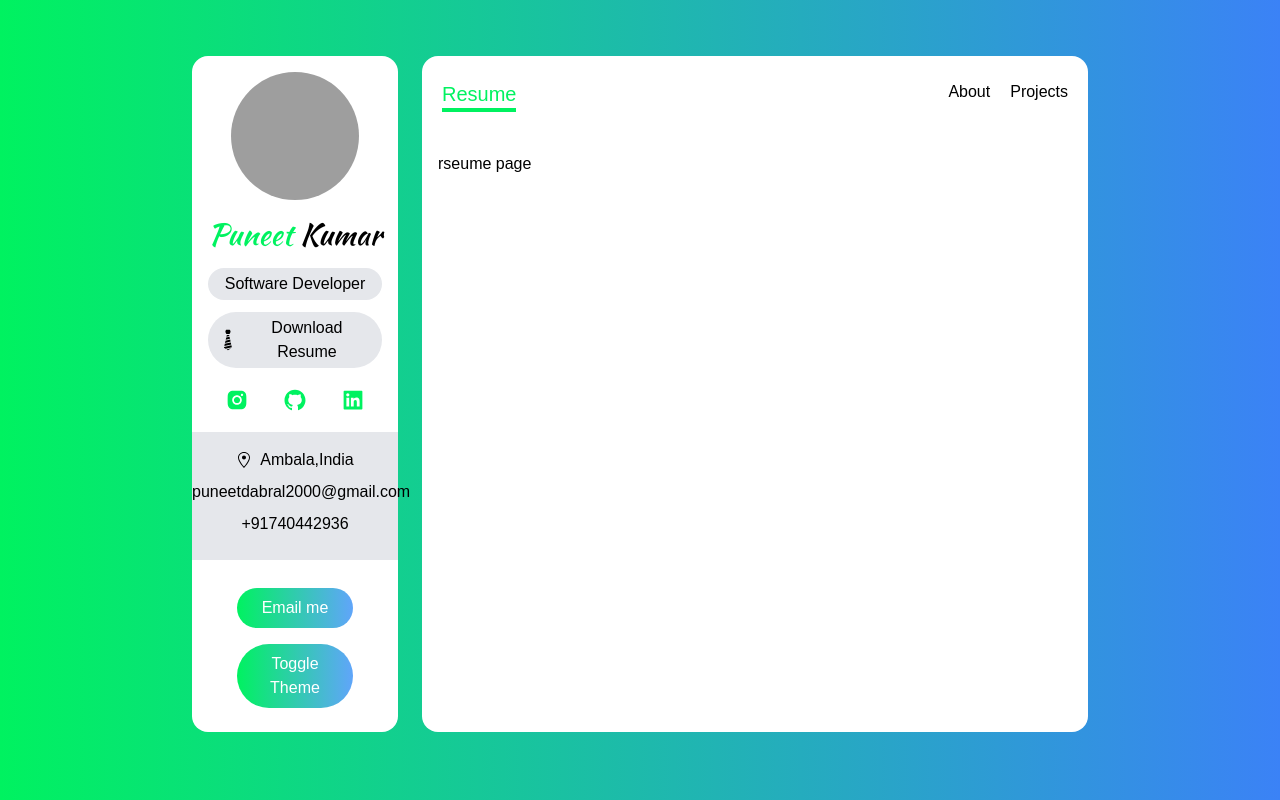
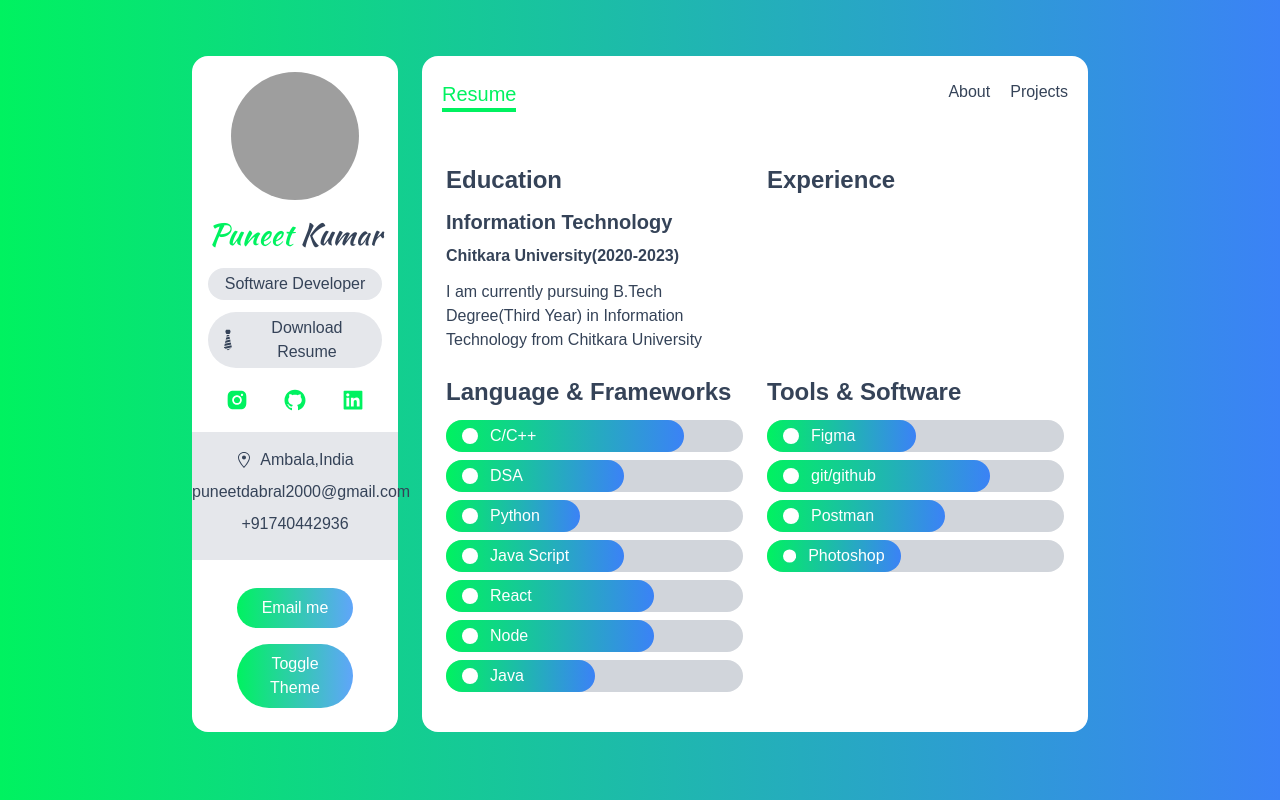
Before and after one commit to PuneetDabral/Portfolio, a Next.js app: page /resume in a window 1280 px wide. Built offline with nearby package versions, Linux system fonts and the light colour scheme; grey boxes are pictures that could not be loaded.

Commit message:
create resume page

```diff
--- /dev/null
+++ b/components/Bar.tsx
@@ -0,0 +1,22 @@
+import React, { FunctionComponent } from 'react';
+import { Skill } from '../types';
+
+const Bar:FunctionComponent<{
+    data:Skill
+}> = ({data:{Icon,level,name}}) => {
+
+  const bar_width = `${level}%`;
+
+  return (<div className="my-2 text-white bg-gray-300 rounded-full">
+      <div className="flex items-center px-4 py-1 rounded-full bg-gradient-to-r from-green to-blue-500"
+      style={{
+          width: bar_width,
+        }}>
+      <Icon className="mr-3" />
+      {name}
+      </div>
+  </div>
+  )
+};
+
+export default Bar;
--- a/data.ts
+++ b/data.ts
@@ -3,7 +3,8 @@ import { FaServer } from "react-icons/fa";
 import { AiOutlineAntDesign, AiOutlineApi } from "react-icons/ai";
 import { MdDeveloperMode } from "react-icons/md";
 import {SiAzuredevops} from "react-icons/si";
-import {Service } from "./types";
+import { BsCircleFill } from "react-icons/bs";
+import {Service,Skill } from "./types";
 
 
 
@@ -26,12 +27,12 @@ export const services: Service[] = [
     Icon: AiOutlineApi,
     title: "API Development",
     about:
-      "I can develop robust  REST API using <b>django-rest-api</b>  & <b>Node API</b> ",
+      "I can develop robust  REST API using <b>Node API</b> & Test in <b>Postman</b> ",
   },
   {
     Icon: MdDeveloperMode,
     title: "Competitive Coder",
-    about: "a daily problem solver in <b>HackerRank</b>  and <b>Leet Code</b> ",
+    about: "a daily problem solver in <b>Code Studio</b>  and <b>Leet Code</b> ",
   },
   {
     Icon: AiOutlineAntDesign,
@@ -46,3 +47,67 @@ export const services: Service[] = [
       "Lorem ipsum dolor sit amet consectetur adipisicing elit. Hic quis minima autem!",
   },
 ];
+
+export const languages: Skill[] = [
+  {
+    Icon: BsCircleFill,
+    name: "C/C++",
+    level: "80",
+  },
+  {
+    Icon: BsCircleFill,
+    name: "DSA",
+    level: "60",
+  },
+  {
+    Icon: BsCircleFill,
+    name: "Python",
+    level: "45",
+  },
+  {
+    Icon: BsCircleFill,
+    name: "Java Script",
+    level: "60",
+  },
+
+  {
+    Icon: BsCircleFill,
+    name: "React",
+    level: "70",
+  },
+  {
+    Icon: BsCircleFill,
+    name: "Node",
+    level: "70",
+  },
+  {
+    Icon: BsCircleFill,
+    name: "Java",
+    level: "50",
+  },
+];
+
+
+
+export const tools: Skill[] = [
+  {
+    Icon: BsCircleFill,
+    name: "Figma",
+    level: "50",
+  },
+  {
+    Icon: BsCircleFill,
+    name: "git/github",
+    level: "75",
+  },
+  {
+    Icon: BsCircleFill,
+    name: "Postman",
+    level: "60",
+  },
+  {
+    Icon: BsCircleFill,
+    name: "Photoshop",
+    level: "45",
+  },
+];
--- a/pages/index.tsx
+++ b/pages/index.tsx
@@ -5,8 +5,8 @@ const index = () => {
   //console.log(services)
   return(
    <div className="flex flex-col flex-grow px-6 pt-1">
-    <h5 className="my-3 font-medium"> I am currently pursuing B.Tech Degree(Third Year) in Information technology
-  Engineering from Chitkara University. I have love to work in
+    <h5 className="my-3 font-medium"> I am currently pursuing B.Tech Degree(Third Year) in
+    Information Technology from Chitkara University. I have love to work in
    Full Stack Web Development and intrest in Devops
     </h5>
 
--- a/pages/resume.tsx
+++ b/pages/resume.tsx
@@ -1,8 +1,57 @@
 import React from 'react';
+import Bar from '../components/Bar';
+import { languages, tools } from '../data';
 
 const resume = () => {
-  return <div className="p-4">
-      rseume page
+  return <div className="px-6 py-4">
+   {/* educayion &exp */}
+   <div className="grid gap-6 md:grid-cols-2">
+
+     <div>
+       <h5 className="my-3 text-2xl font-bold">Education</h5>
+       <div>
+         <h5 className="my-2 text-xl font-bold">Information Technology</h5>
+         <p className="font-semibold">Chitkara University(2020-2023)</p>
+         <p className="my-3">I am currently pursuing B.Tech Degree(Third Year) in
+         Information Technology from Chitkara University</p>
+       </div>
+     </div>
+
+     <div>
+       <h5 className="my-3 text-2xl font-bold">Experience</h5>
+       {/* <div>
+         <h5 className="my-2 text-xl font-bold">making Project in Web Dev</h5>
+         <p className="font-semibold">intrest in Devops</p>
+         <p className="my-3">Exporing more technologies</p>
+       </div> */}
+     </div>
+
+
+   </div>
+
+
+
+    {/* lang & tools */}
+    <div className="grid gap-6 md:grid-cols-2">
+
+      <div>
+        <h5 className="my-3 text-2xl font-bold">Language & Frameworks</h5>
+        <div className="my-2">
+         {
+           languages.map(Language => <Bar data={Language} key={Language.name} />)
+         }
+        </div>
+      </div>
+
+      <div>
+        <h5 className="my-3 text-2xl font-bold">Tools & Software</h5>
+        <div className="my-2">
+         {
+           tools.map(Tool => <Bar data={Tool} key={Tool.name} />)
+         }
+        </div>
+      </div>
+    </div>
   </div>;
 };
 
--- a/styles/globals.css
+++ b/styles/globals.css
@@ -6,4 +6,5 @@
 body{
     background-color:black;
     font-family:sans-serif;
+    color: #354358;
 }
--- a/types.ts
+++ b/types.ts
@@ -4,3 +4,9 @@ export interface Service {
   title: string;
   about: string;
 }
+
+export interface Skill{
+  name: string;
+  level: string;
+  Icon: IconType;
+}
```
